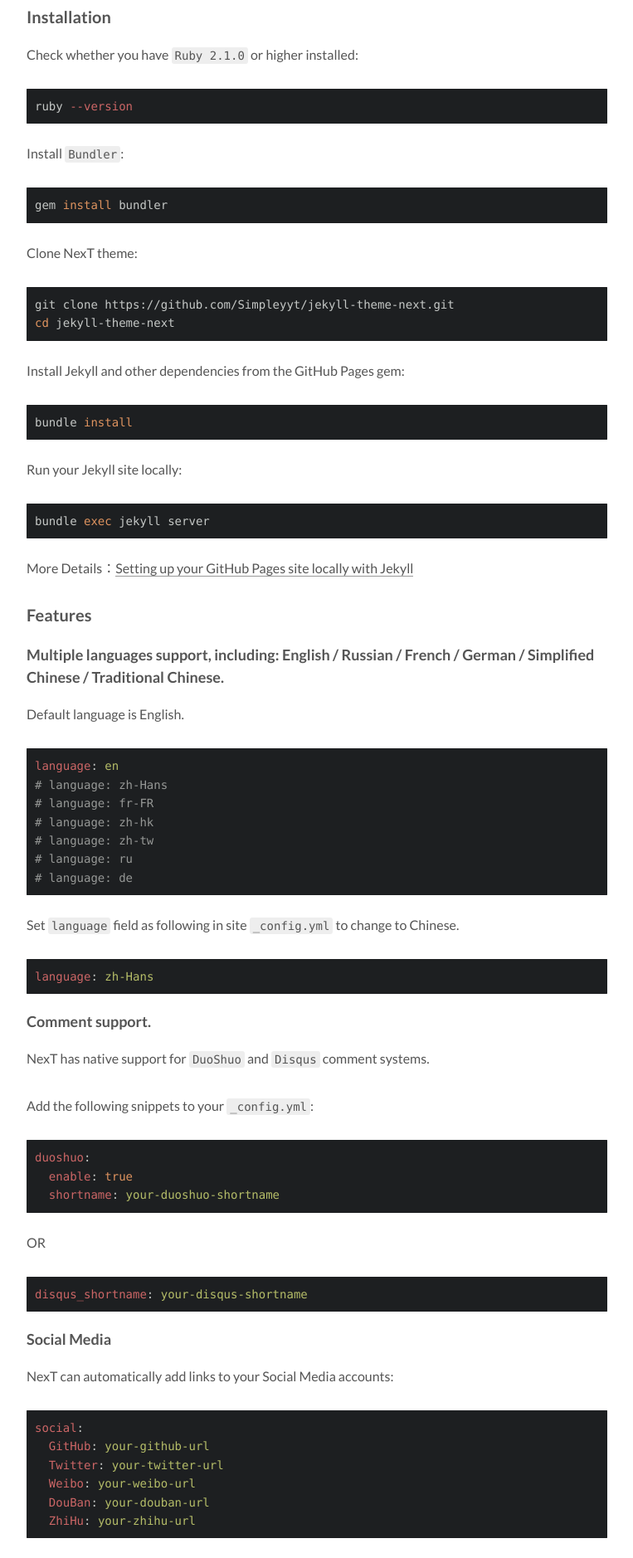
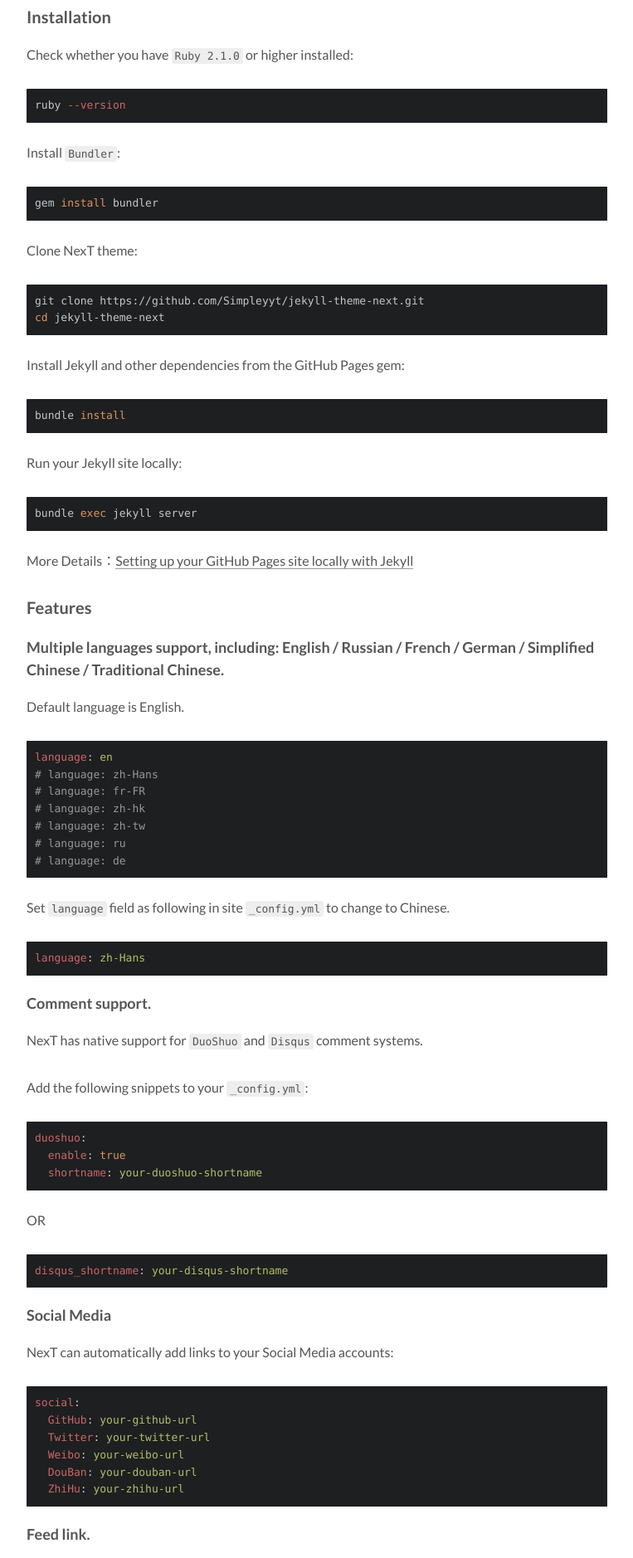
Before and after one commit to novdov/novdov.github.io, a Jekyll site: the page built from README.en.md, in a window 1280 px wide. Shown: the part 2115-3993 px from the top of the page at 83% size, without its empty margins (258-1021 px from the left). Built offline with Jekyll 4.4.1, drawn with Linux system fonts in a browser that asks for light colours; our own code applies the rules of GitHub Pages for plain Markdown files; comment, search, counter and statistics services are not loaded.

Commit message:
decrease code-font-size

```diff
--- a/_sass/_variables/base.scss
+++ b/_sass/_variables/base.scss
@@ -142,7 +142,7 @@ $table-row-hover-bg-color       : $whitesmoke;
 // Code & Code Blocks
 // --------------------------------------------------
 $code-font-family               : $font-family-monospace;
-$code-font-size                 : 14px;
+$code-font-size                 : 13px;
 $code-font-size                 : if(type-of(jekyll-config('font.codes.size')) == 'number', jekyll-config('font.codes.size') + px, $code-font-size);
 $code-border-radius             : 3px;
 $code-foreground                : $black-light;
```
